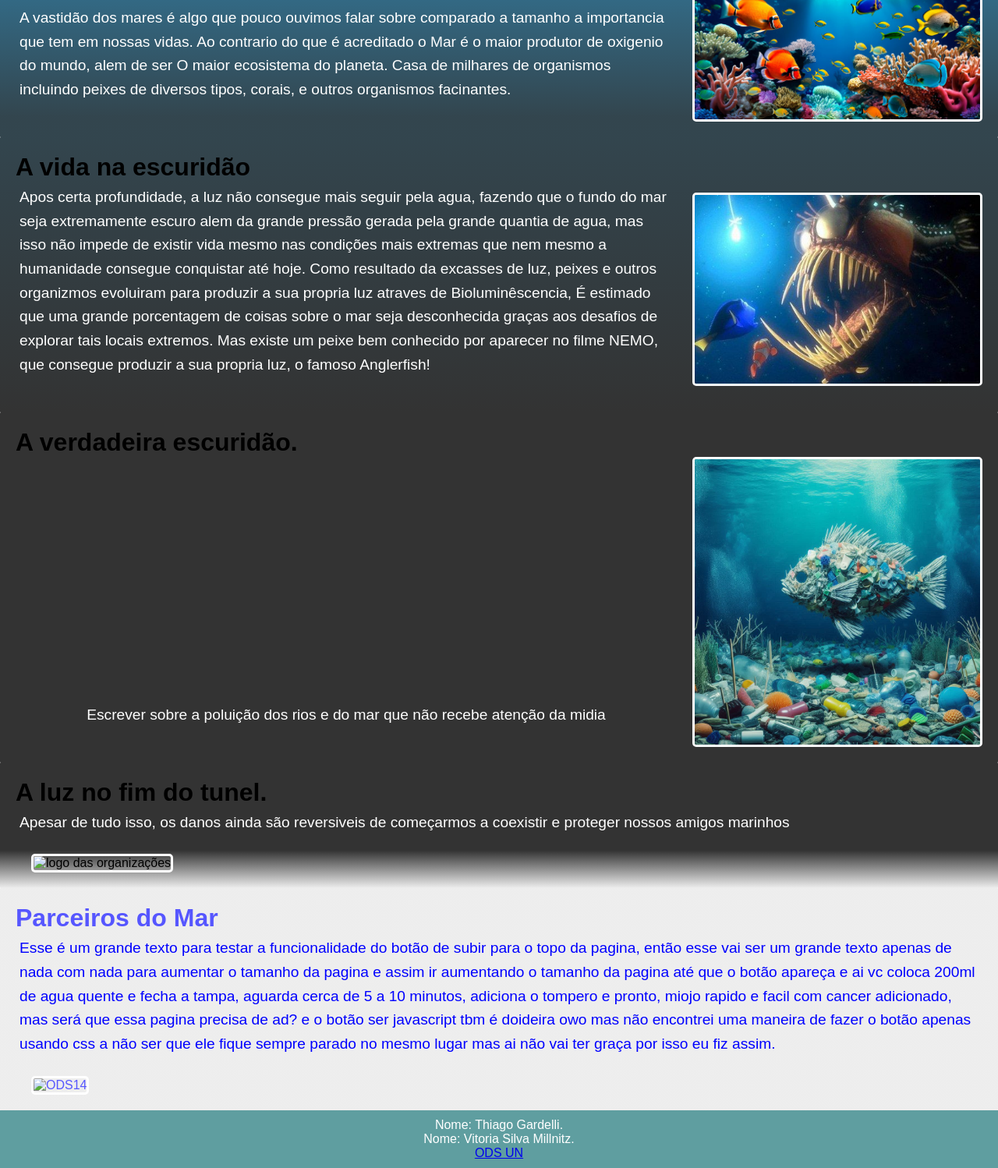
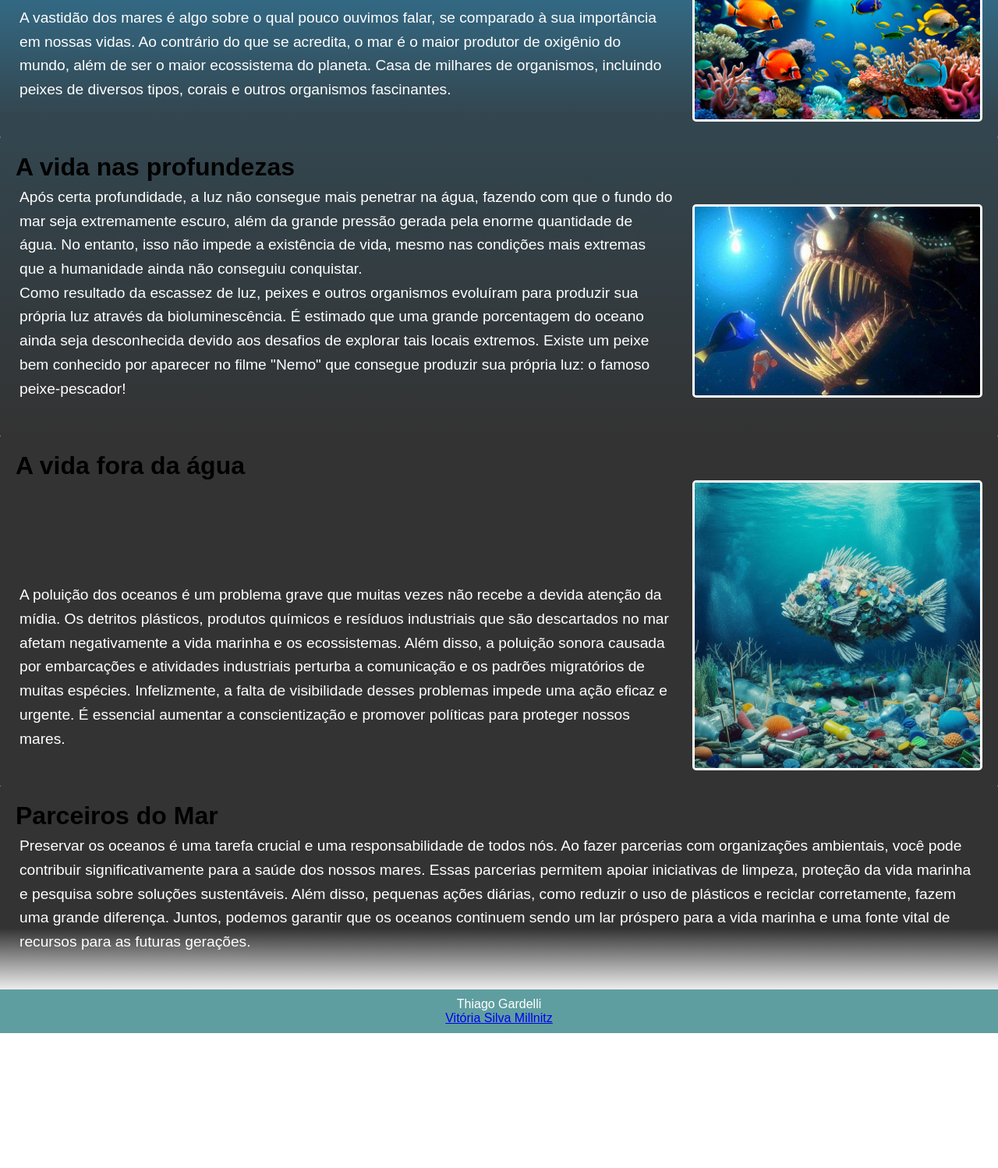
Before and after one commit to Tgardelli/Marazul, a plain HTML site: page index.html in a window 1280 px wide. Shown: the part 1018-2516 px from the top of the page at 78% size. After the commit the page ends 2343 px from the top, so only its background shows below. Drawn offline with Linux system fonts and the light colour scheme.

Commit message:
alterações

```diff
--- a/css/style.css
+++ b/css/style.css
@@ -94,7 +94,7 @@ div[id^="parte"] p {
     border-radius: 1px; /* Rounded corners */
 }
 
-#parte2, #parte3, #parte4, #parte5, #parte6, #parte7 {
+#parte2, #parte3, #parte4, #parte5, #parte6 {
     padding: 20px; /* Add padding for spacing */
     border-radius: 1px; /* Rounded corners */
 }
@@ -125,7 +125,7 @@ div[id^="parte"] p {
 }
 
 #parte7texto {
-    color: blue;
+    color: white;
 }
 
 /* Text and image styles */
@@ -182,7 +182,3 @@ footer {
     cursor: pointer; /* Changes cursor on hover */
     outline: none; /* Maintains appearance */
 }
-
-.return-to-top:focus {
-    box-shadow: 0 0 8px rgba(228, 60, 191, 0.6); /* Focus effect for button */
-}
--- a/index.html
+++ b/index.html
@@ -3,7 +3,7 @@
 <head>
     <meta charset="UTF-8">
     <meta name="viewport" content="width=device-width, initial-scale=1.0">
-    <title>MarAzul: A nossa vida marinha.</title>
+    <title>MarAzul</title>
     <link rel="stylesheet" href="./css/style.css">
 </head>
     <body>
@@ -30,81 +30,54 @@
             </div>
             <!-- div 2 -->
             <div id="parte2">
-                <h1>A vida em cima da agua</h1>
+                <h1>A vida na água</h1>
                 <div class="texto-e-imagem">
-                    <p>Os mares é o maior companheiro da humanidade desde os tempos antigos, sendo uma fonte de recursos naturais, comida e entretetimento. Alguns paises até cresceram suas culturas em torno do mar, utilizando da pesca como principal fonte de alimento. Sendo alguns desses paises o Japão, a Noruega, a Indonesia e as Ilhas Maldivas.</p>
+                    <p>Os mares são os maiores companheiros da humanidade desde os tempos antigos, sendo uma fonte de recursos naturais, comida e entretenimento. Alguns países até desenvolveram suas culturas em torno do mar, utilizando a pesca como principal fonte de alimento, como é o caso do Japão, da Noruega, da Indonésia e das Ilhas Maldivas.</p>
                     <img src="imgs/pesca.png" class="div-img" alt="peixes no mar">
                 </div>
             </div>
             <!-- div 3 -->
             <div id="parte3">
-                <h1>A vida de baixo da agua</h1>
+                <h1>A vida debaixo da água</h1>
                 <div class="texto-e-imagem">
-                    <p>A vastidão dos mares é algo que pouco ouvimos falar sobre comparado a tamanho a importancia que tem em nossas vidas. Ao contrario do que é acreditado o Mar é o maior produtor de oxigenio do mundo, alem de ser O maior ecosistema do planeta. Casa de milhares de organismos incluindo peixes de diversos tipos, corais, e outros organismos facinantes.</p>
+                    <p>A vastidão dos mares é algo sobre o qual pouco ouvimos falar, se comparado à sua importância em nossas vidas. Ao contrário do que se acredita, o mar é o maior produtor de oxigênio do mundo, além de ser o maior ecossistema do planeta. Casa de milhares de organismos, incluindo peixes de diversos tipos, corais e outros organismos fascinantes.</p>
                     <img src="imgs/peixes.jpg" class="div-img" alt="peixes no mar">
                 </div>
             </div>
             <!-- div 4 -->
             <div id="parte4">
-                <h1>A vida na escuridão</h1>
+                <h1>A vida nas profundezas</h1>
                 <div class="texto-e-imagem">
-                    <p>Apos certa profundidade, a luz não consegue mais seguir pela agua, fazendo que o fundo do mar seja extremamente escuro alem da grande pressão gerada pela grande quantia de agua, mas isso não impede de existir vida mesmo nas condições mais extremas que nem mesmo a humanidade consegue conquistar até hoje. Como resultado da excasses de luz, peixes e outros organizmos evoluiram para produzir a sua propria luz atraves de Bioluminêscencia, É estimado que uma grande porcentagem de coisas sobre o mar seja desconhecida graças aos desafios de explorar tais locais extremos. Mas existe um peixe bem conhecido por aparecer no filme NEMO, que consegue produzir a sua propria luz, o famoso Anglerfish! </p>
+                    <p>Após certa profundidade, a luz não consegue mais penetrar na água, fazendo com que o fundo do mar seja extremamente escuro, além da grande pressão gerada pela enorme quantidade de água. No entanto, isso não impede a existência de vida, mesmo nas condições mais extremas que a humanidade ainda não conseguiu conquistar.<br>
+                    Como resultado da escassez de luz, peixes e outros organismos evoluíram para produzir sua própria luz através da bioluminescência.
+                    É estimado que uma grande porcentagem do oceano ainda seja desconhecida devido aos desafios de explorar tais locais extremos. Existe um peixe bem conhecido por aparecer no filme "Nemo" que consegue produzir sua própria luz: o famoso peixe-pescador!</p>
                     <img src="imgs/anglerfish.jpg" class="div-img" alt="foto do anglerfish">
                 </div>
             </div>
             <!-- div 5 -->
             <div id="parte5">
-                <h1>A verdadeira escuridão.</h1>
+                <h1>A vida fora da água</h1>
                 <div class="texto-e-imagem">
-                    <p>Escrever sobre a poluição dos rios e do mar que não recebe atenção da midia</p>
+                    <p>A poluição dos oceanos é um problema grave que muitas vezes não recebe a devida atenção da mídia. Os detritos plásticos, produtos químicos e resíduos industriais que são descartados no mar afetam negativamente a vida marinha e os ecossistemas. Além disso, a poluição sonora causada por embarcações e atividades industriais perturba a comunicação e os padrões migratórios de muitas espécies. Infelizmente, a falta de visibilidade desses problemas impede uma ação eficaz e urgente. É essencial aumentar a conscientização e promover políticas para proteger nossos mares.</p>
                     <img src="imgs/peixedeplastico.png" class="div-img" alt="peixe de plastico">
                 </div>
             </div>
+
             <!-- div 5 -->
             <div id="parte6">
-                <h1>A luz no fim do tunel.</h1>
-                <div class="texto-e-imagem"></div>
-                    <p>Apesar de tudo isso, os danos ainda são reversiveis de começarmos a coexistir e proteger nossos amigos marinhos </p>
-                    <img src="organizações" class="div-img" alt="logo das organizações">
-                </div>
-            <!-- div 5 -->
-            <div id="parte7">
                 <h1>Parceiros do Mar</h1>
                 <div class="texto-e-imagem"></div>
-                    <p id="parte7texto">Esse é um grande texto para testar a funcionalidade do botão de subir para o topo da pagina, então esse vai ser um grande texto apenas de nada com nada para aumentar o tamanho da pagina e assim ir aumentando o tamanho da pagina até que o botão apareça e ai vc coloca 200ml de agua quente e fecha a tampa, aguarda cerca de 5 a 10 minutos, adiciona o tompero e pronto, miojo rapido e facil com cancer adicionado, mas será que essa pagina precisa de ad? e o botão ser javascript tbm é doideira owo mas não encontrei uma maneira de fazer o botão apenas usando css a não ser que ele fique sempre parado no mesmo lugar mas ai não vai ter graça por isso eu fiz assim.</p>
-                    <img src="image.jpg" class="div-img" alt="ODS14">
+                    <p id="parte6texto">Preservar os oceanos é uma tarefa crucial e uma responsabilidade de todos nós. Ao fazer parcerias com organizações ambientais, você pode contribuir significativamente para a saúde dos nossos mares. Essas parcerias permitem apoiar iniciativas de limpeza, proteção da vida marinha e pesquisa sobre soluções sustentáveis. Além disso, pequenas ações diárias, como reduzir o uso de plásticos e reciclar corretamente, fazem uma grande diferença. Juntos, podemos garantir que os oceanos continuem sendo um lar próspero para a vida marinha e uma fonte vital de recursos para as futuras gerações.</p>
                 </div>
 
             <button class="return-to-top" aria-label="Return to top">&#8593;</button>
         </main>
 
         <footer class="footer">
-            <p> Nome: Thiago Gardelli.</p>
-            <p> Nome: Vitoria Silva Millnitz. </p>
-            <nav class="footer-nav">
-                <a href="https://www.un.org/sustainabledevelopment/pt-br/">ODS UN</a> <!-- Link para a página oficial dos ODS -->
-            </nav>
+            <p>Thiago Gardelli</p>
+            <a href="file:///C:/Users/vitor/OneDrive/Documentos/Programa%C3%A7%C3%A3o_Web_Front_End/Atividade_Pr%C3%A1tica%20_%20CV_com_fotos/index.html" target="_blank">Vitória Silva Millnitz</a>
+            <nav class="footer-nav"></nav>
         </footer>
-
-        <script>
-            // Adiciona a funcionalidade do botão.
-            const returnToTopButton = document.querySelector('.return-to-top');
-            returnToTopButton.addEventListener('click', () => {
-                window.scrollTo({
-                    top: 0,
-                    behavior: 'smooth'
-                });
-            });
-
-            // Botão aparece ou some de acordo com a posição da pagina
-            window.addEventListener('scroll', () => {
-                if (window.scrollY > 300) {
-                    returnToTopButton.style.display = 'block';
-                } else {
-                    returnToTopButton.style.display = 'none';
-                }
-            });
-        </script>
 
     </body>
 </html>
```
Also changed, not shown: image-1.png (deleted), image-2.png (deleted), image.png (deleted), 1 other file.
